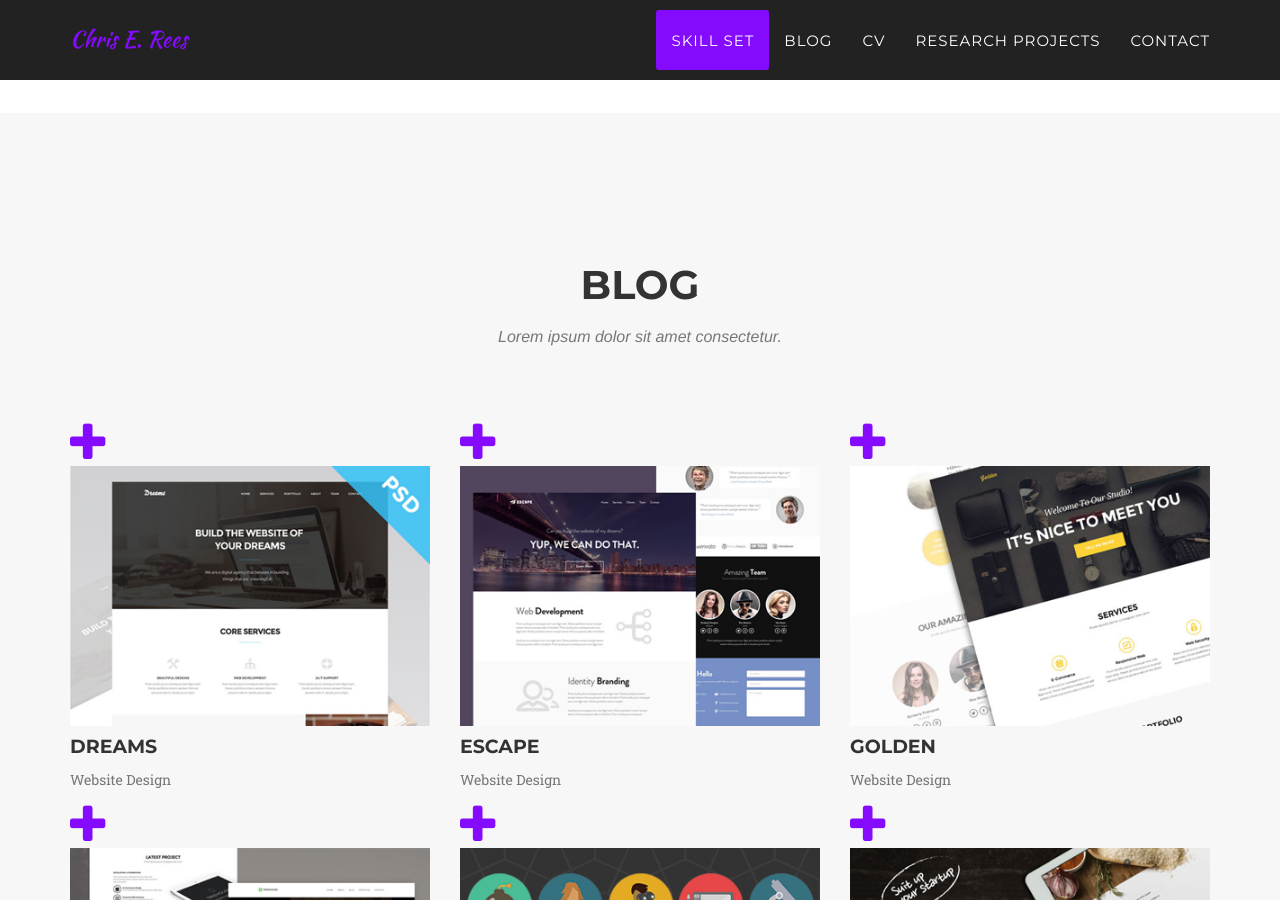
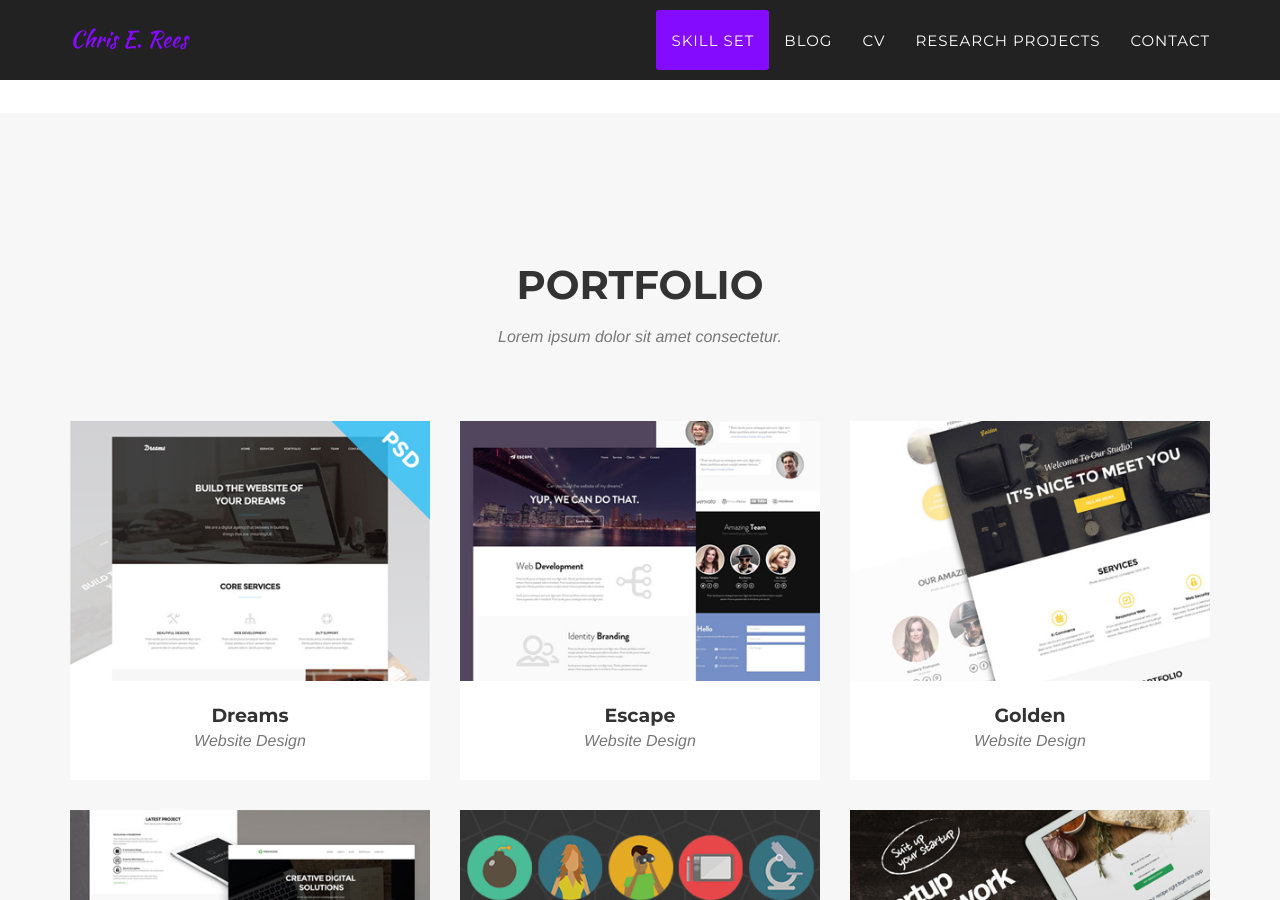
Before and after one commit to cerees/cerees.github.io, a Jekyll site: the page built from index.html, in a window 1280 px wide and 900 px high, scrolled down 1329 px. Built offline with Jekyll 4.4.1, drawn with Linux system fonts in a browser that asks for light colours; some web fonts are replaced.

```diff
--- a/_includes/header.html
+++ b/_includes/header.html
@@ -22,7 +22,7 @@
                         <a class="page-scroll" href="#skillset">Skill Set</a>
                     </li>
                     <li>
-                        <a class="page-scroll" href="#blog">Blog</a>
+                        <a class="page-scroll" href="#portfolio">Blog</a>
                     </li>
                     <li>
                         <a class="page-scroll" href="#CV">CV</a>
--- a/_includes/portfolio_grid.html
+++ b/_includes/portfolio_grid.html
@@ -1,9 +1,9 @@
 <!-- Portfolio Grid Section -->
-    <section id="blog" class="bg-light-gray">
+    <section id="portfolio" class="bg-light-gray">
         <div class="container">
             <div class="row">
                 <div class="col-lg-12 text-center">
-                    <h2 class="section-heading">Blog</h2>
+                    <h2 class="section-heading">Portfolio</h2>
                     <h3 class="section-subheading text-muted">Lorem ipsum dolor sit amet consectetur.</h3>
                 </div>
             </div>
```
